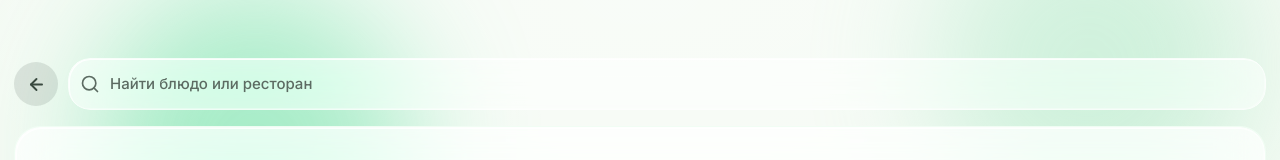
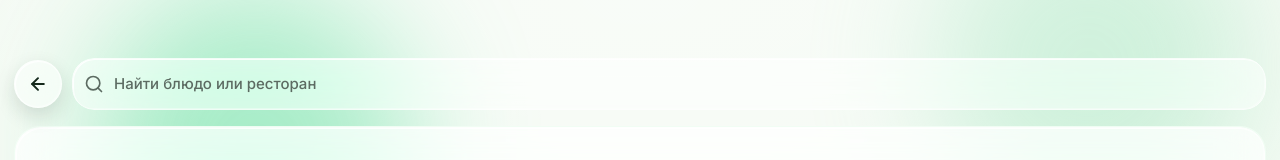
Before and after one commit to goldslugger762/foody-front, a Next.js app: page /search/results in a window 1280 px wide. Shown: the top 160 px of the page. Built offline with nearby package versions, Linux system fonts and the light colour scheme.

Commit message:
кнопка стрелка финал

```diff
--- a/components/search/search-results-header.tsx
+++ b/components/search/search-results-header.tsx
@@ -49,12 +49,13 @@ export function SearchResultsHeader({
           title="Назад"
           onClick={handleBackClick}
           className={cn(
-            "grid size-11 shrink-0 cursor-pointer place-items-center rounded-full border-0 bg-[rgba(20,40,28,0.11)] p-0 text-[#3A4A40] outline-none",
-            "transition-transform duration-150 ease-out active:scale-[0.94] focus-visible:ring-2 focus-visible:ring-[#15291C]/18 [-webkit-tap-highlight-color:transparent]"
+            "grid size-12 shrink-0 cursor-pointer place-items-center rounded-full text-[#15291C] outline-none",
+            "border border-white/65 bg-white/58 shadow-[0_8px_20px_rgba(20,40,28,0.14),inset_1px_1px_0_rgba(255,255,255,0.86),inset_-1px_-1px_0_rgba(255,255,255,0.28)]",
+            "backdrop-blur-[18px] backdrop-saturate-[180%] transition-transform duration-150 ease-out focus-visible:ring-2 focus-visible:ring-[#15291C]/18"
           )}
           whileTap={canAnimate(shouldReduceMotion) ? { scale: 0.92 } : undefined}
         >
-          <ArrowLeft className="size-[19px]" strokeWidth={2.4} />
+          <ArrowLeft className="size-[20px]" strokeWidth={2.35} />
         </motion.button>
 
         <SearchInputGlass
```
